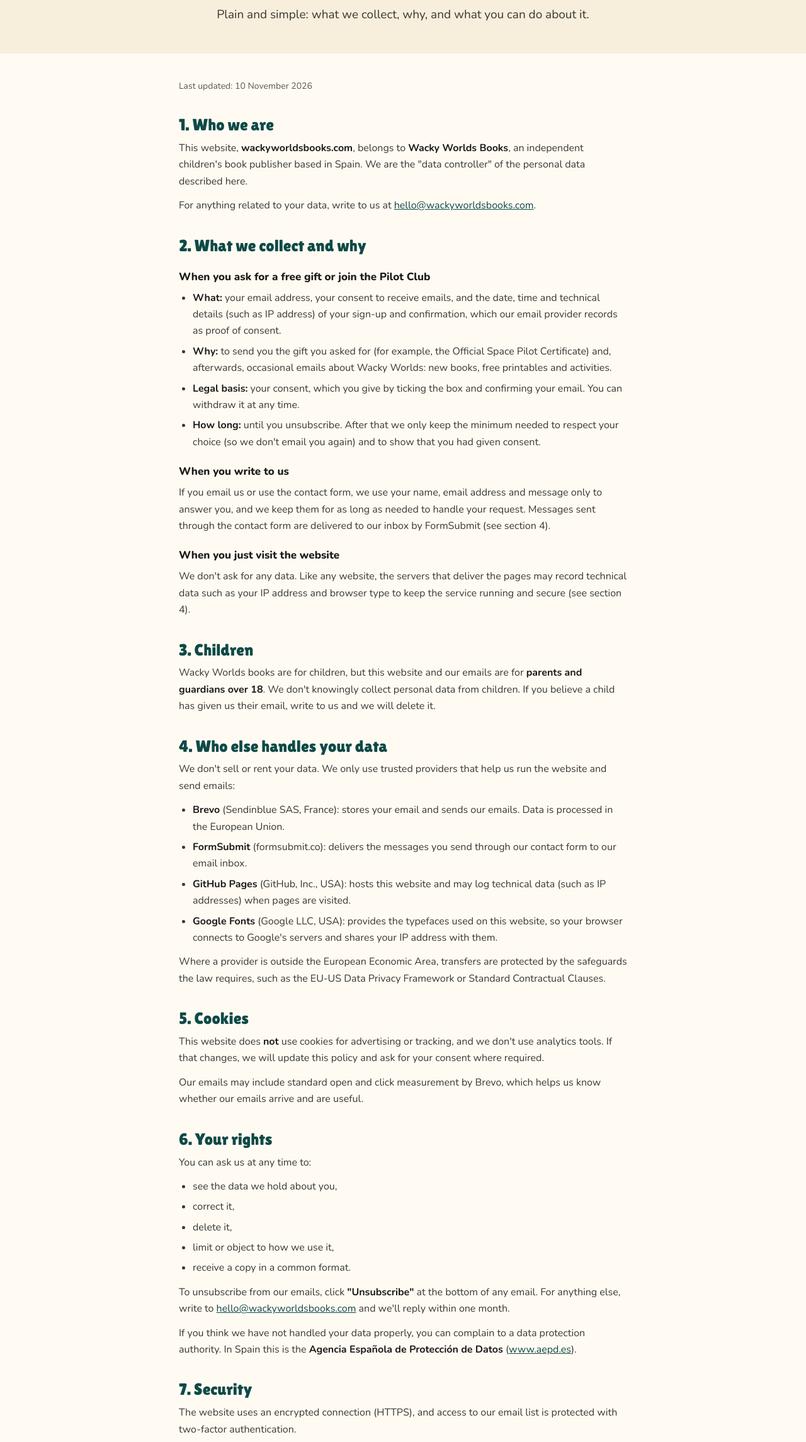
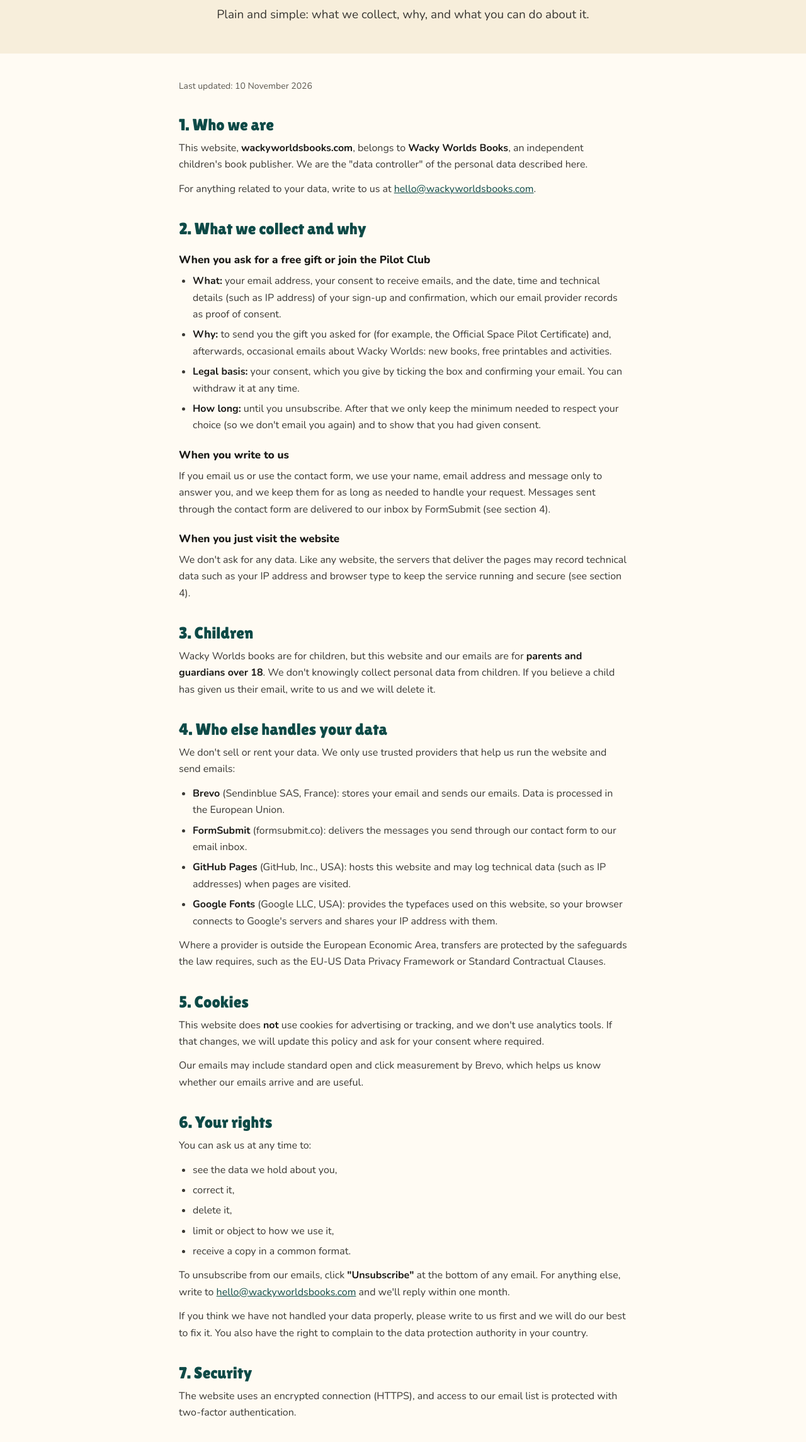
Before and after one commit to leoartaza-hub/wackyworldsbooks, a plain HTML site: page privacy/index.html in a window 1280 px wide. Shown: the part 182-2472 px from the top of the page at 63% size. Drawn offline with nearby package versions, Linux system fonts and the light colour scheme.

Commit message:
Privacy policy: drop the country and point complaints to the reader's own authority
Co-Authored-By: Claude Opus 5.5 <noreply@anthropic.com>

```diff
--- a/privacy/index.html
+++ b/privacy/index.html
@@ -45,7 +45,7 @@
 
     <h2>1. Who we are</h2>
     <!-- Owner chose not to publish personal details. If a business/PO box address is set up later, add it here. -->
-    <p>This website, <strong>wackyworldsbooks.com</strong>, belongs to <strong>Wacky Worlds Books</strong>, an independent children's book publisher based in Spain. We are the "data controller" of the personal data described here.</p>
+    <p>This website, <strong>wackyworldsbooks.com</strong>, belongs to <strong>Wacky Worlds Books</strong>, an independent children's book publisher. We are the "data controller" of the personal data described here.</p>
     <p>For anything related to your data, write to us at <a href="mailto:hello@wackyworldsbooks.com">hello@wackyworldsbooks.com</a>.</p>
 
     <h2>2. What we collect and why</h2>
@@ -88,8 +88,7 @@
       <li>receive a copy in a common format.</li>
     </ul>
     <p>To unsubscribe from our emails, click <strong>"Unsubscribe"</strong> at the bottom of any email. For anything else, write to <a href="mailto:hello@wackyworldsbooks.com">hello@wackyworldsbooks.com</a> and we'll reply within one month.</p>
-    <!-- TODO: if you are not based in Spain, replace the supervisory authority below -->
-    <p>If you think we have not handled your data properly, you can complain to a data protection authority. In Spain this is the <strong>Agencia Española de Protección de Datos</strong> (<a href="https://www.aepd.es" rel="noopener">www.aepd.es</a>).</p>
+    <p>If you think we have not handled your data properly, please write to us first and we will do our best to fix it. You also have the right to complain to the data protection authority in your country.</p>
 
     <h2>7. Security</h2>
     <p>The website uses an encrypted connection (HTTPS), and access to our email list is protected with two-factor authentication.</p>
```
